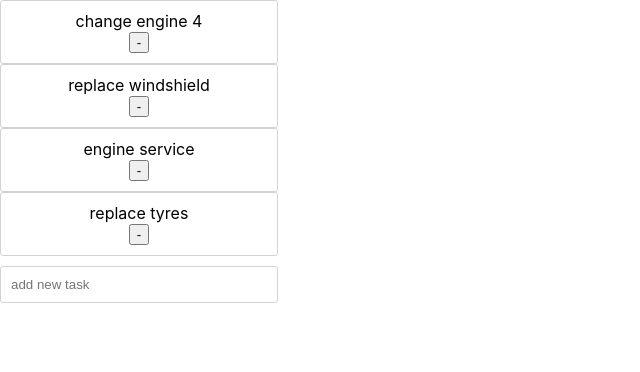
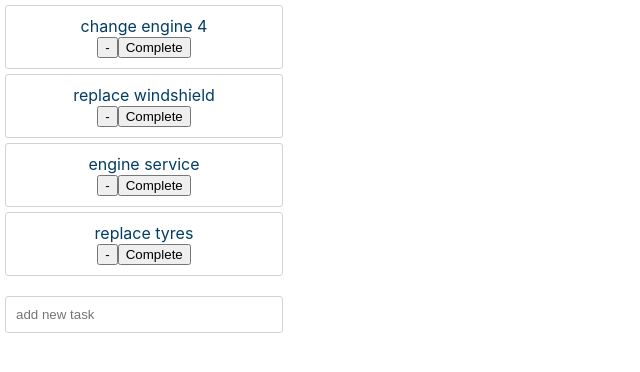
Before and after one commit to Tommychinn/trustflight_test, a React (Create React App) app: page / in a window 1280 px wide. Shown: the top 372 px of the page, without its empty margins (0-640 px from the left). Built offline with nearby package versions, Linux system fonts and the light colour scheme.

Commit message:
adding complete button toggle

```diff
--- a/src/App.jsx
+++ b/src/App.jsx
@@ -8,18 +8,22 @@ function App() {
         {
             task: "change engine 4",
             employee: "Dave",
+            completed: false,
         },
         {
             task: "replace windshield",
             employee: "Alex",
+            completed: false,
         },
         {
             task: "engine service",
             employee: "Dave",
+            completed: false,
         },
         {
             task: "replace tyres",
             employee: "John",
+            completed: false,
         },
     ]);
 
@@ -27,21 +31,31 @@ function App() {
         setTasks([...tasks, { task }]);
     };
 
+    const deleteTask = (key) => {
+        const spreadTasks = [...tasks];
+        spreadTasks.splice(key, 1);
+        setTasks(spreadTasks);
+    };
+
+    const completeTask = (key) => {
+        const spreadTasks = [...tasks];
+        spreadTasks[key].completed = !spreadTasks[key].completed;
+        setTasks(spreadTasks);
+    };
     return (
         <div className="App">
-            {tasks.map((task) => (
+            {tasks.map((task, key) => (
                 <div className={styles.task}>
-                    <div>{task.task}</div>
-
-                    <button
-                        onClick={(key) => {
-                            const spreadTasks = [...tasks];
-                            spreadTasks.splice(key, 1);
-                            setTasks(spreadTasks);
+                    <div
+                        style={{
+                            color: task.completed ? "green" : "rgb(1, 61, 102)",
                         }}
                     >
-                        -
-                    </button>
+                        {task.task}
+                    </div>
+
+                    <button onClick={() => deleteTask(key)}>-</button>
+                    <button onClick={() => completeTask(key)}>Complete</button>
                 </div>
             ))}
             <InputTask addTask={addTask} />
--- a/src/components/Tasks.module.css
+++ b/src/components/Tasks.module.css
@@ -3,6 +3,7 @@
     padding: 10px;
     border: 0.25px solid rgb(211, 211, 211);
     border-radius: 3px;
+    margin: 5px;
 }
 
 .input {
```
